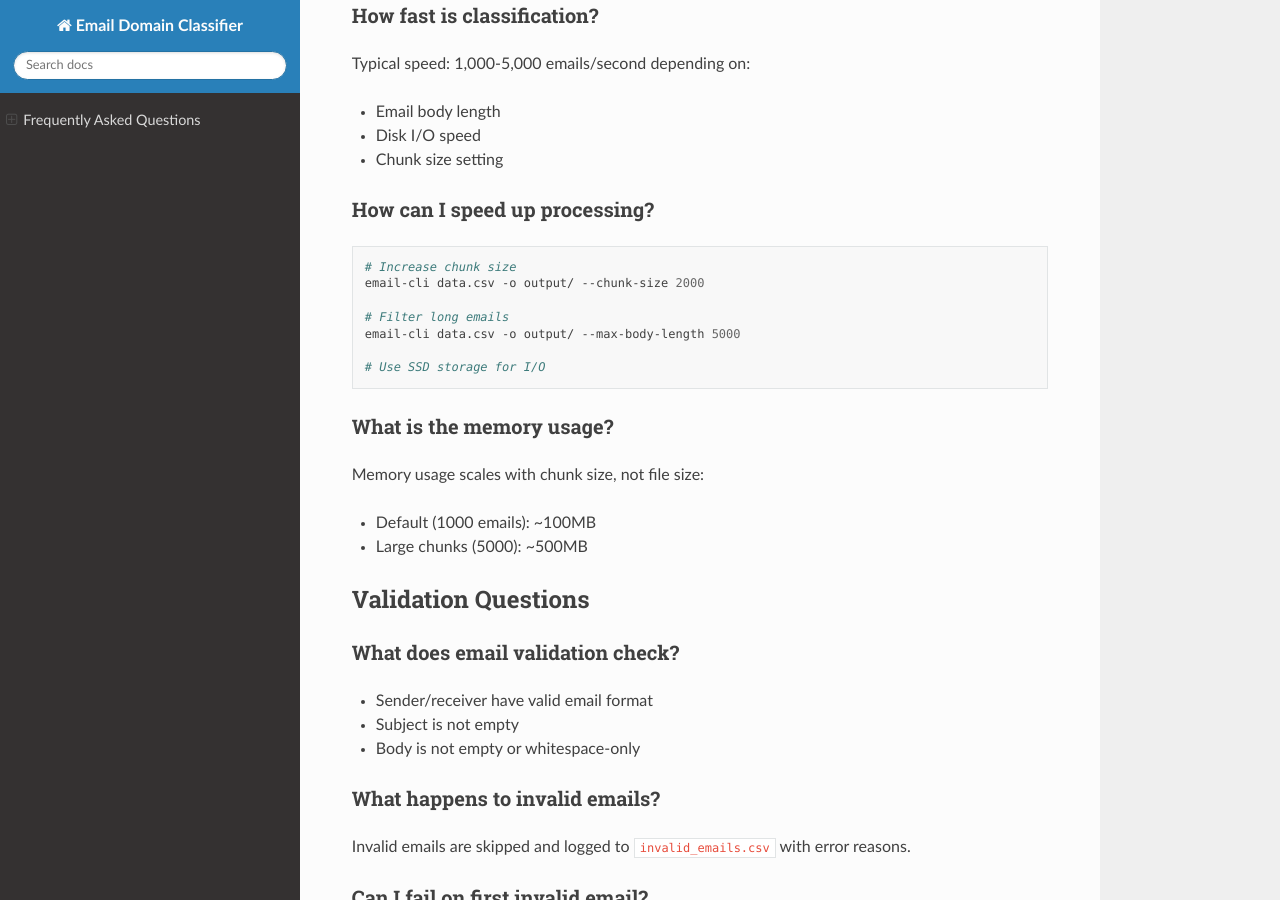
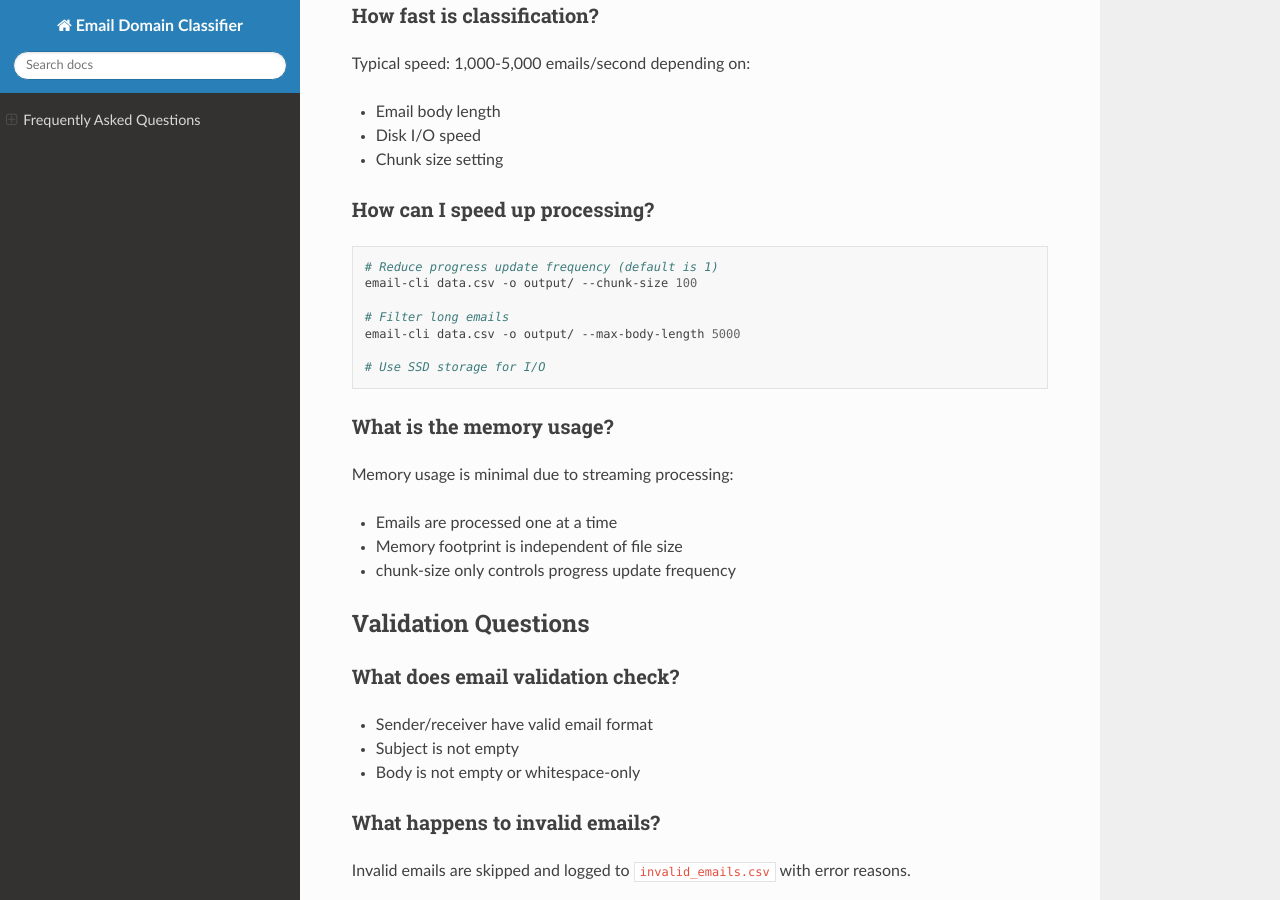
Before and after one commit to Montimage/email-domain-classifier, a Sphinx documentation site: the page built from docs/troubleshooting/faq.md, in a window 1280 px wide and 900 px high, scrolled down 1993 px. Built offline with Sphinx 7.4.7 and the Read the Docs theme 3.1.0, drawn with Linux system fonts in a browser that asks for light colours.

Commit message:
feat: change chunk-size default to 1 for real-time progress
- Change --chunk-size default from 1000 to 1 for real-time progress updates
- Update progress status to show "Processing email X/Y" format
- Align progress callback frequency with chunk_size setting (was hardcoded to 100)
- Update documentation to reflect new defaults and behavior

````diff
--- a/docs/troubleshooting/faq.md
+++ b/docs/troubleshooting/faq.md
@@ -79,8 +79,8 @@ Typical speed: 1,000-5,000 emails/second depending on:
 ### How can I speed up processing?
 
 ```bash
-# Increase chunk size
-email-cli data.csv -o output/ --chunk-size 2000
+# Reduce progress update frequency (default is 1)
+email-cli data.csv -o output/ --chunk-size 100
 
 # Filter long emails
 email-cli data.csv -o output/ --max-body-length 5000
@@ -90,9 +90,10 @@ email-cli data.csv -o output/ --max-body-length 5000
 
 ### What is the memory usage?
 
-Memory usage scales with chunk size, not file size:
-- Default (1000 emails): ~100MB
-- Large chunks (5000): ~500MB
+Memory usage is minimal due to streaming processing:
+- Emails are processed one at a time
+- Memory footprint is independent of file size
+- chunk-size only controls progress update frequency
 
 ## Validation Questions
 
````
Also changed, not shown: docs/architecture/data-flow.md (+3 -3 lines), docs/troubleshooting/common-issues.md (+4 -6 lines), docs/user-guide/quick-start.md (+3 -3 lines), 2 other files.
